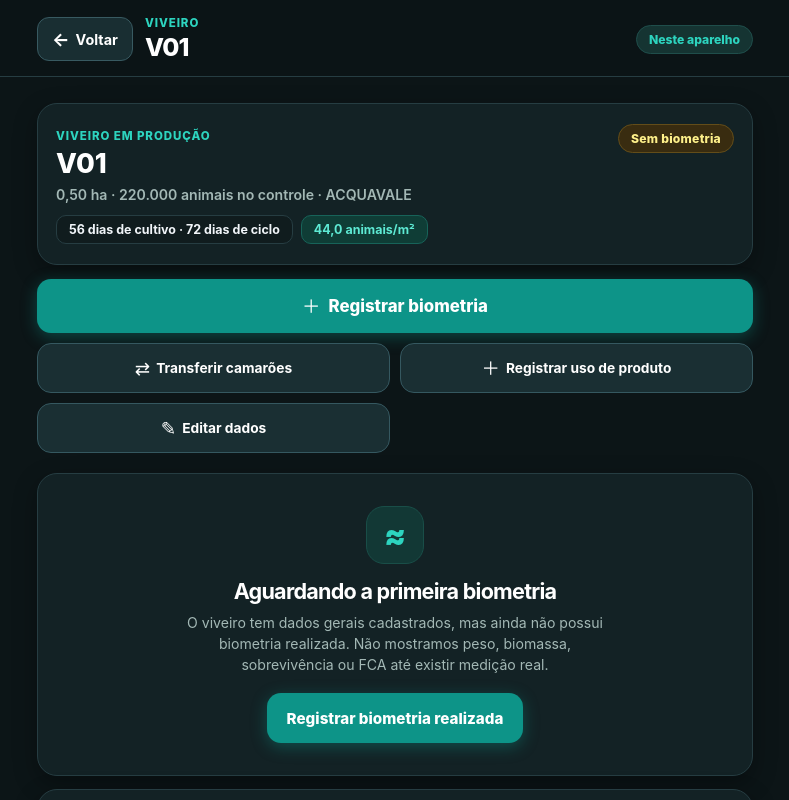
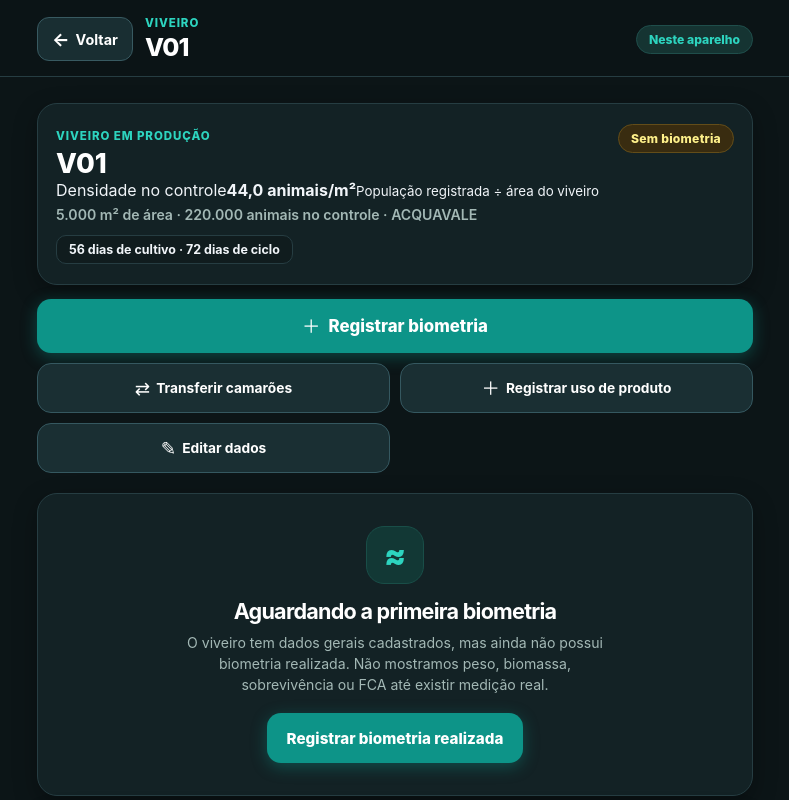
Before and after one commit to Georlan/ViveiroDaniel, a React (Vite) app: page / in a window 1280 px wide. Both pictures are taken after a click on the button 640 px from the left and 316 px from the top of the page. Shown: the top 800 px of the page, without its empty margins (245-1034 px from the left). Built offline with nearby package versions, Linux system fonts and the light colour scheme.

Commit message:
feat: prioritize registered animals per m² throughout pond screens

```diff
--- a/src/App.tsx
+++ b/src/App.tsx
@@ -7,6 +7,8 @@ import {
   compareBiometriesForDisplay,
   daysBetween,
   densityPerSquareMeter,
+  hectaresFromSquareMeters,
+  squareMetersFromHectares,
   normalizeBiometryInputs,
   preparationDays,
   round,
@@ -92,6 +94,11 @@ function formatNumber(value: number, decimals = 0) {
     minimumFractionDigits: decimals,
     maximumFractionDigits: decimals,
   }).format(value)
+}
+
+function formatAreaSquareMeters(areaHa: number) {
+  const squareMeters = round(squareMetersFromHectares(areaHa), 2)
+  return formatNumber(squareMeters, Number.isInteger(squareMeters) ? 0 : 2)
 }
 
 function formatProductUsageAmount(baseQuantity: number, dimension: 'mass' | 'volume') {
@@ -801,6 +808,7 @@ function PondCard({
   const previous = history.length > 1 ? history[history.length - 2] : null
   const lastChange = latest && previous ? compareBiometriesForDisplay(previous, latest) : null
   const latestTechnical = latest ? technicalMetricsStatus(pond, latest) : null
+  const populationInControl = populationAtDate(pond, localToday())
 
   return (
     <article className="pond-card actionable">
@@ -808,8 +816,12 @@ function PondCard({
         <div className="pond-card-head">
           <div>
             <span className="pond-name">{pond.name}</span>
+            <div className="pond-density-primary">
+              <span>Densidade no controle</span>
+              <strong>{formatNumber(round(densityPerSquareMeter(pond, populationInControl), 1), 1)} animais/m²</strong>
+            </div>
             <span className="pond-meta">
-              {formatNumber(pond.areaHa, 2)} ha · {formatNumber(populationAtDate(pond, localToday()))} animais · {pond.laboratory}
+              {formatAreaSquareMeters(pond.areaHa)} m² de área · {formatNumber(populationInControl)} animais · {pond.laboratory}
             </span>
           </div>
           <span className={latest ? 'status ready' : 'status waiting'}>
@@ -887,6 +899,7 @@ function PondDetail({
   const today = localToday()
   const cultivationDays = Math.max(0, daysBetween(pond.stockingDate, today))
   const cycleDays = Math.max(0, daysBetween(pond.cycleStartDate, today))
+  const populationInControl = populationAtDate(pond, today)
   const latestTechnical = latest ? technicalMetricsStatus(pond, latest) : null
   const latestFeedMismatch = latest?.periodFeedKg != null &&
     isFeedPeriodInconsistent(latest.dailyFeedKg, latest.periodFeedKg)
@@ -907,12 +920,16 @@ function PondDetail({
             {latest ? 'Com biometria' : 'Sem biometria'}
           </span>
         </div>
+        <div className="pond-density-hero">
+          <span>Densidade no controle</span>
+          <strong>{formatNumber(round(densityPerSquareMeter(pond, populationInControl), 1), 1)} animais/m²</strong>
+          <small>População registrada ÷ área do viveiro</small>
+        </div>
         <p className="pond-header-meta">
-          {formatNumber(pond.areaHa, 2)} ha · {formatNumber(populationAtDate(pond, today))} animais no controle · {pond.laboratory || '—'}
+          {formatAreaSquareMeters(pond.areaHa)} m² de área · {formatNumber(populationInControl)} animais no controle · {pond.laboratory || '—'}
         </p>
         <div className="pond-header-badges">
           <span className="info-chip">{cultivationDays} dias de cultivo · {cycleDays} dias de ciclo</span>
-          <span className="info-chip highlight">{formatNumber(round(densityPerSquareMeter(pond), 1), 1)} animais/m²</span>
         </div>
       </div>
 
@@ -1066,8 +1083,10 @@ function PondDetail({
       <details className="pond-extra-details">
         <summary>Dados do viveiro <span>Ver cadastro</span></summary>
         <div className="facts-grid">
-        <Fact label="Área" value={formatNumber(pond.areaHa, 2) + ' ha'} />
+        <Fact label="Densidade no controle" value={formatNumber(round(densityPerSquareMeter(pond, populationInControl), 1), 1) + ' animais/m²'} />
+        <Fact label="Área" value={formatAreaSquareMeters(pond.areaHa) + ' m²'} />
         <Fact label="População inicial" value={formatNumber(pond.initialPopulation)} />
+        <Fact label="Área equivalente" value={formatNumber(pond.areaHa, 2) + ' ha'} />
         <Fact label="Povoamento" value={formatDate(pond.stockingDate)} />
         <Fact label="Início do ciclo" value={formatDate(pond.cycleStartDate)} />
         <Fact label="Dias de preparo" value={preparationDays(pond) + ' dias'} />
@@ -1285,7 +1304,7 @@ function PondForm({
 }) {
   const [form, setForm] = useState({
     name: initial?.name ?? '',
-    areaHa: initial ? String(initial.areaHa) : '',
+    areaSquareMeters: initial ? String(squareMetersFromHectares(initial.areaHa)) : '',
     initialPopulation: initial ? String(initial.initialPopulation) : '',
     laboratory: initial?.laboratory ?? '',
     stockingDate: initial?.stockingDate ?? '',
@@ -1294,6 +1313,14 @@ function PondForm({
     feeder: initial?.feeder ?? '',
     plPerGram: initial?.plPerGram != null ? String(initial.plPerGram) : '',
   })
+
+  const areaM2 = Number(form.areaSquareMeters)
+  const initialAnimals = Number(form.initialPopulation)
+  const draftDensity = form.areaSquareMeters.trim() && form.initialPopulation.trim() &&
+    Number.isFinite(areaM2) && areaM2 > 0 &&
+    Number.isFinite(initialAnimals) && initialAnimals > 0
+      ? initialAnimals / areaM2
+      : null
 
   function submit(event: FormEvent) {
     event.preventDefault()
@@ -1306,8 +1333,8 @@ function PondForm({
         biometries: [],
       }),
       name: form.name.trim(),
-      areaHa: Number(form.areaHa),
-      initialPopulation: Number(form.initialPopulation),
+      areaHa: hectaresFromSquareMeters(areaM2),
+      initialPopulation: initialAnimals,
       laboratory: form.laboratory.trim(),
       stockingDate: form.stockingDate,
       cycleStartDate: form.cycleStartDate,
@@ -1336,9 +1363,16 @@ function PondForm({
         )}
         <Field label="Nome" required><input required placeholder="Ex.: V03" value={form.name} onChange={(e) => setForm({ ...form, name: e.target.value })} /></Field>
         <div className="two-cols">
-          <Field label="Área (ha)" required><input required type="number" min="0.01" step="0.01" inputMode="decimal" value={form.areaHa} onChange={(e) => setForm({ ...form, areaHa: e.target.value })} /></Field>
-          <Field label="População inicial" required><input required type="number" min="1" inputMode="numeric" value={form.initialPopulation} onChange={(e) => setForm({ ...form, initialPopulation: e.target.value })} /></Field>
-        </div>
+          <Field label="Área do viveiro (m²)" required><input required type="number" min="0.01" step="any" inputMode="decimal" value={form.areaSquareMeters} onChange={(e) => setForm({ ...form, areaSquareMeters: e.target.value })} /></Field>
+          <Field label="População inicial" required><input required type="number" min="1" step="1" inputMode="numeric" value={form.initialPopulation} onChange={(e) => setForm({ ...form, initialPopulation: e.target.value })} /></Field>
+        </div>
+        {draftDensity !== null && (
+          <div className="pond-form-density-preview" role="status">
+            <span>Densidade inicial cadastrada</span>
+            <strong>{formatNumber(round(draftDensity, 1), 1)} animais/m²</strong>
+            <small>Calculada pela população inicial e pela área informada; não indica sobrevivência real.</small>
+          </div>
+        )}
         <Field label="Laboratório" required><input required value={form.laboratory} onChange={(e) => setForm({ ...form, laboratory: e.target.value })} /></Field>
         <div className="two-cols">
           <Field label="Povoamento" required><input required type="date" value={form.stockingDate} onChange={(e) => setForm({ ...form, stockingDate: e.target.value })} /></Field>
```
